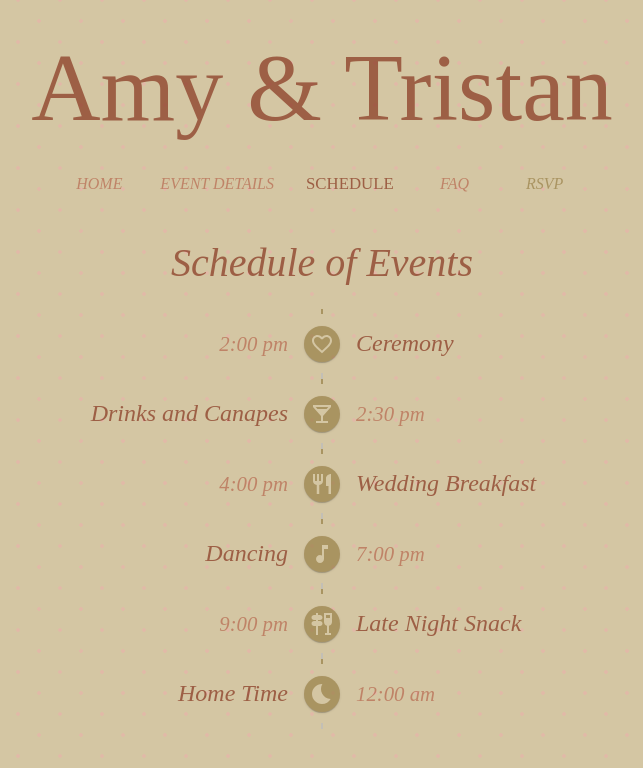
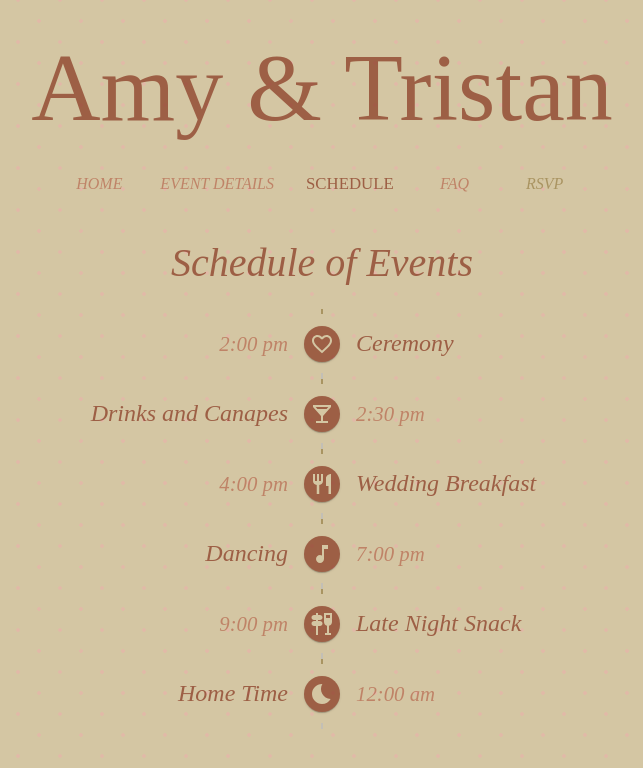
Before and after one commit to sarahcuthbert/atwedding, a React (Vite) app: page /schedule in a window 1280 px wide. Shown: the top 768 px of the page, without its empty margins (318-961 px from the left). Built offline with nearby package versions, Linux system fonts and the light colour scheme; a web font is replaced by a local one.

Commit message:
Fix styling for schedule item with new theme

```diff
--- a/src/components/ScheduleItem.tsx
+++ b/src/components/ScheduleItem.tsx
@@ -26,7 +26,7 @@ export const ScheduleItem = ({icon, itemTitle, time}: TimelineItemProps) => {
             </TimelineOppositeContent>
             <TimelineSeparator>
                 <TimelineConnector sx={{bgcolor: 'secondary.main'}}/>
-                <TimelineDot color="secondary">
+                <TimelineDot color="primary">
                     {icon}
                 </TimelineDot>
                 <TimelineConnector/>
--- /dev/null
+++ b/src/model/Invitee.ts
@@ -0,0 +1,5 @@
+export interface Invitee {
+    firstName: string,
+    lastName: string,
+    email: string,
+}
```
